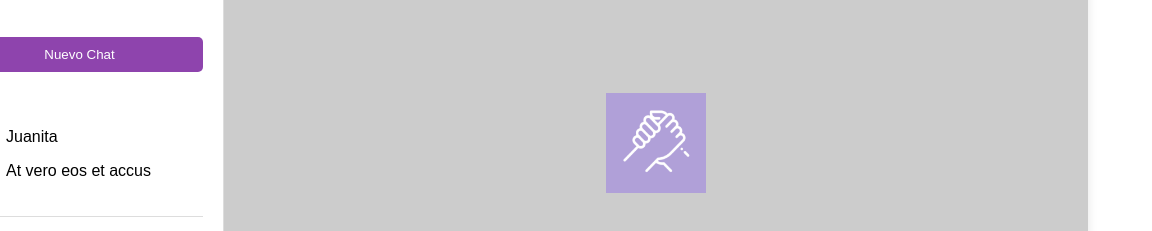
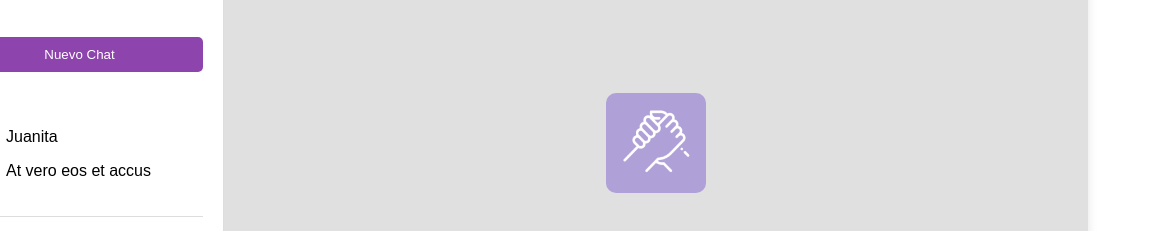
Before and after one commit to angelrosario2/FlexBox, a plain HTML site: page index.html in a window 1280 px wide. Shown: the part 179-410 px from the top of the page, 128-1280 px from the left. Drawn offline with Linux system fonts and the light colour scheme.

Commit message:
ajuste de imagen section

```diff
--- a/assets/css/styles.css
+++ b/assets/css/styles.css
@@ -13,7 +13,7 @@ body {
   display: flex;
   width: 90%;
   height: 90vh;
-  background-color: #cccccc;
+  background-color: #e0e0e0;
   box-shadow: 0 0 10px rgba(0, 0, 0, 0.1);
   overflow: hidden;
 }
@@ -104,6 +104,7 @@ body {
 .main-section img {
   width: 100px;
   height: 100px;
+  border-radius: 10px;
   margin-bottom: 20px;
 }
 
```
